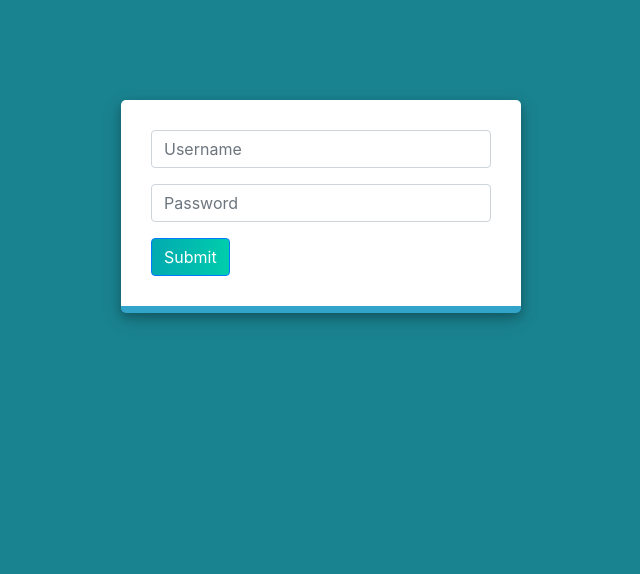
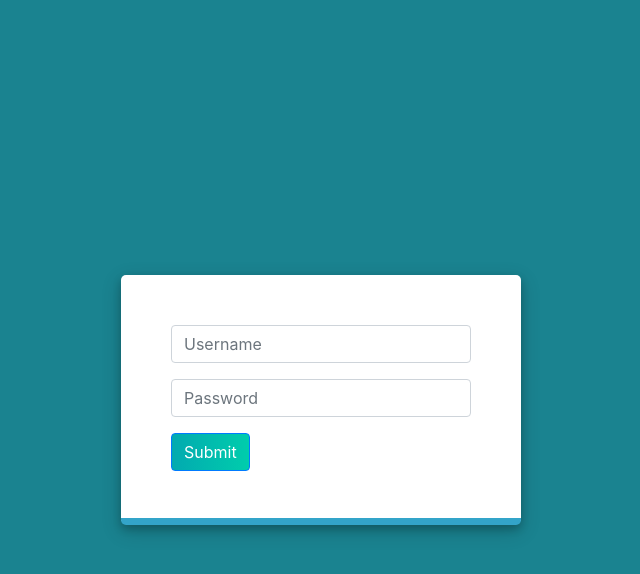
Before and after one commit to gabrielgst56/Marsket, an Angular app in the folder marsket-frontend/: page /login in a window 1280 px wide. Shown: the top 574 px of the page, without its empty margins (319-959 px from the left). Built offline with nearby package versions, Linux system fonts and the light colour scheme.

Commit message:
Align Login

```diff
--- a/marsket-frontend/src/app/login/login.component.css
+++ b/marsket-frontend/src/app/login/login.component.css
@@ -1,16 +1,18 @@
 .login-holder {
+    display: flex;
+    align-items: center;
+    justify-content: center;
     height: 100vh;
     animation-name: example;
     animation-duration: 5s;
     animation-iteration-count: infinite;
     animation-direction: alternate-reverse;
-    padding: 100px
 }
 
 .content{
-    max-width: 400px;
-    max-height: 400px;
-    padding: 30px;
+    width: 400px;
+    height: 250px;
+    padding: 50px;
     background-color: white;
     box-shadow: 0 4px 8px 0 rgba(0,0,0,0.2),0 6px 20px 0 rgba(0,0,0,0.19);
     border-bottom: 7px solid #33a4c9;
```
